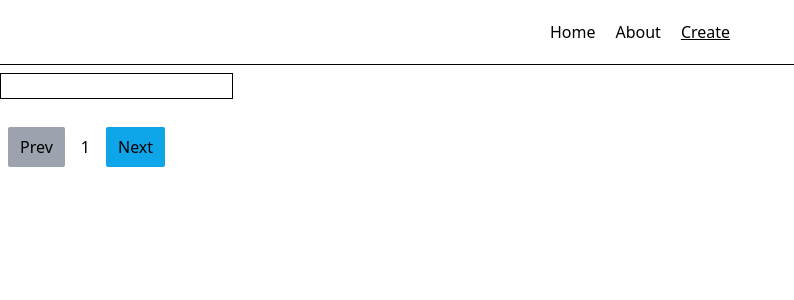
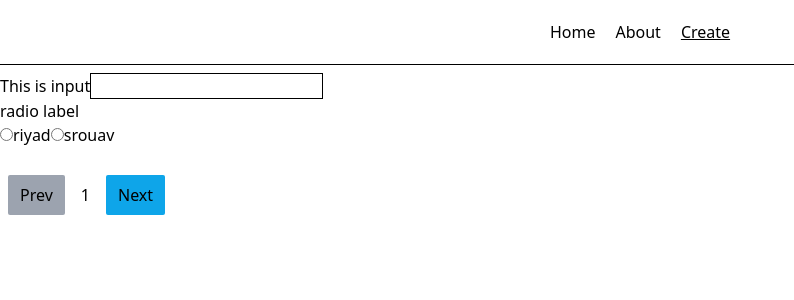
Before and after one commit to nurRiyad/form-builder, a Vue app: page /create in a window 1280 px wide. Shown: the top 300 px of the page, without its empty margins (0-794 px from the left). Built offline with nearby package versions, Linux system fonts and the light colour scheme.

Commit message:
Add basic textarea and radio element
Signed-off-by: nurRiyad <asadnurriyad@gmail.com>

```diff
--- a/src/components/base/TheInput.vue
+++ b/src/components/base/TheInput.vue
@@ -8,5 +8,12 @@ const value = ref('')
 </script>
 
 <template>
-  <input type="text" v-model="value" class="border border-black" />
+  <label :for="element.label">{{ element.label }}</label>
+  <input
+    :id="element.label"
+    :name="element.label"
+    type="text"
+    v-model="value"
+    class="border border-black"
+  />
 </template>
--- a/src/components/derived/SingleStep.vue
+++ b/src/components/derived/SingleStep.vue
@@ -15,7 +15,7 @@ defineProps<{
   <div v-for="el in elements" :key="el.label">
     <TheInput v-if="el.type === 'input'" :element="el" />
     <SelectSingle v-else-if="el.type === 'select'" :element="el" />
-    <TheRadio v-else-if="el.type === 'Radio'" :element="el" />
+    <TheRadio v-else-if="el.type === 'radio'" :element="el" />
     <TextArea v-else-if="el.type === 'textarea'" :element="el" />
     <button v-if="showSubmit" class="bg-sky-500 py-2 px-3 rounded-sm disabled:bg-gray-400">
       Submit
--- a/src/types/schema.ts
+++ b/src/types/schema.ts
@@ -24,7 +24,7 @@ export interface TextArea {
 }
 
 export interface Radio {
-  type: 'Radio'
+  type: 'radio'
   schema: string
   label: string
   options: Array<string>
--- a/src/views/CreateView.vue
+++ b/src/views/CreateView.vue
@@ -15,6 +15,12 @@ const ui: FormType = {
           type: 'input',
           label: 'This is input',
           schema: 'sdflkj'
+        },
+        {
+          type: 'radio',
+          label: 'radio label',
+          schema: 'radioschema',
+          options: ['riyad', 'srouav']
         }
       ]
     },
@@ -28,6 +34,11 @@ const ui: FormType = {
           label: 'This is select',
           schema: 'sdflkj',
           options: [1, 2, 3, 4]
+        },
+        {
+          type: 'textarea',
+          label: 'This is textarea',
+          schema: 'textarea'
         }
       ]
     }
```
